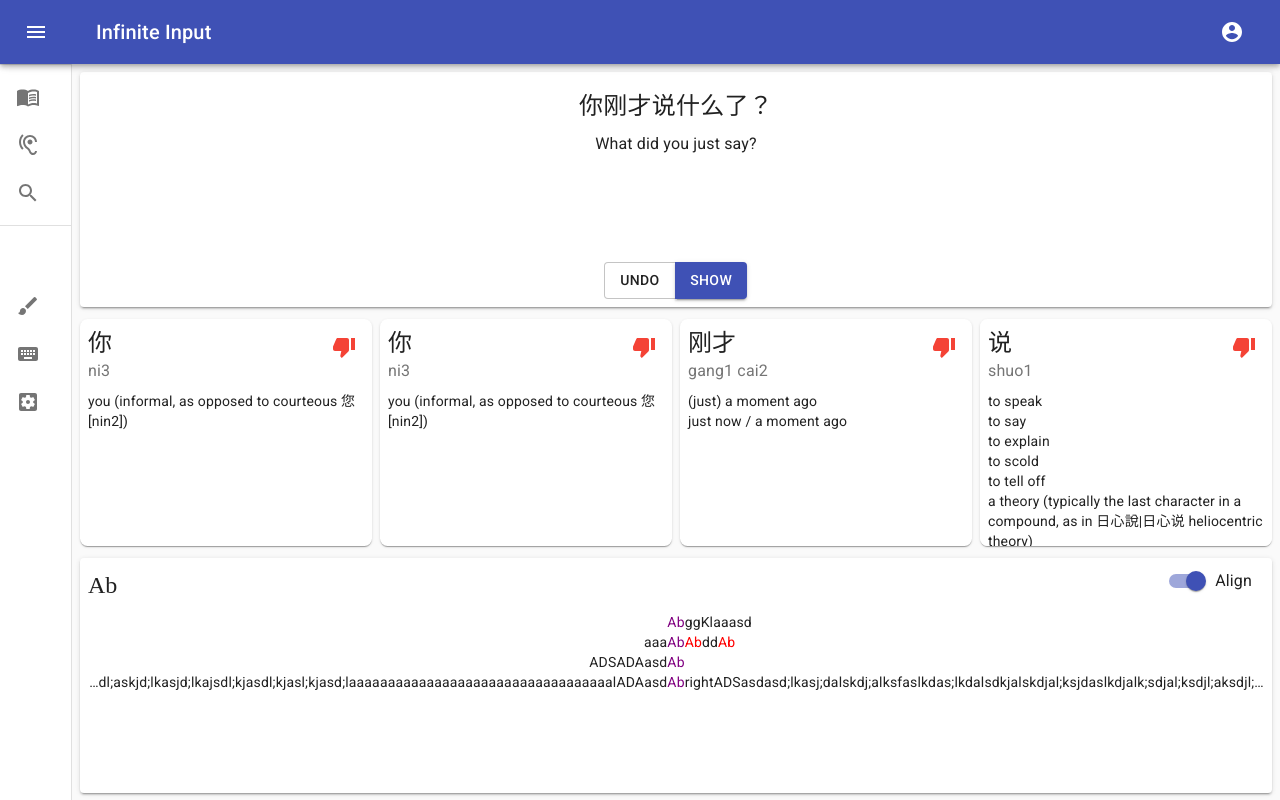
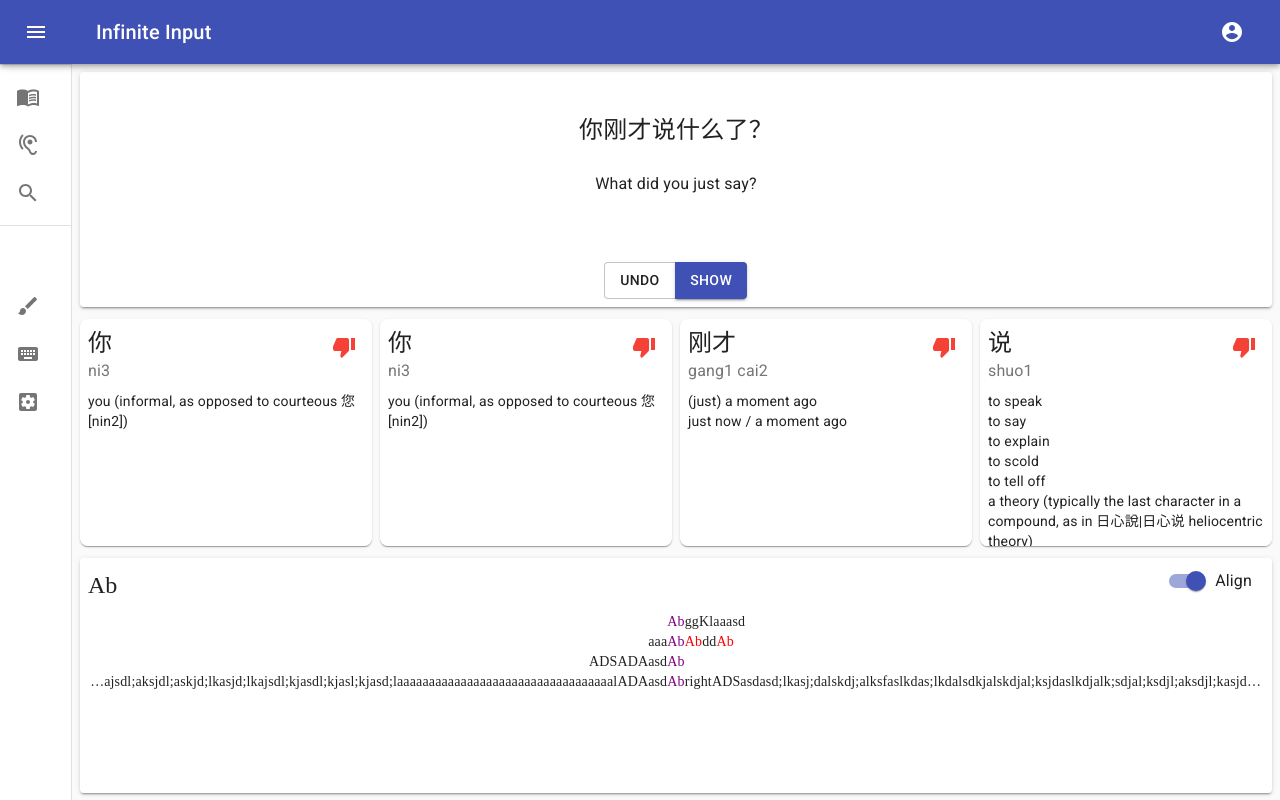
Before and after one commit to xavier-taylor/infinite-input, a React (Create React App) app in the folder webapp/: page / in a window 1280 px wide. Built offline with nearby package versions, Linux system fonts and the light colour scheme.

Commit message:
made chinese font a global setting with html lang attribute

```diff
--- a/webapp/src/Components/App.tsx
+++ b/webapp/src/Components/App.tsx
@@ -7,7 +7,18 @@ import Study from './Study';
 import { ThemeProvider } from '@material-ui/styles';
 import { createMuiTheme } from '@material-ui/core';
 
-const baseTheme = createMuiTheme();
+const baseTheme = createMuiTheme({
+  overrides: {
+    MuiCssBaseline: {
+      '@global': {
+        ':lang(zh)': {
+          // any component with lang='zh' will get this font
+          fontFamily: "'Noto Serif SC', serif",
+        },
+      },
+    },
+  },
+});
 
 const useStyles = makeStyles((theme) => ({
   root: {
--- a/webapp/src/Components/Concordance.tsx
+++ b/webapp/src/Components/Concordance.tsx
@@ -1,27 +1,10 @@
-import React, { useState } from 'react';
+import React from 'react';
+import { makeStyles, createStyles, Theme } from '@material-ui/core/styles';
+
 import {
-  makeStyles,
-  createStyles,
-  Theme,
-  useTheme,
-} from '@material-ui/core/styles';
-
-import { ThumbDown } from '@material-ui/icons';
-import {
-  Button,
-  ButtonGroup,
-  Container,
-  Grid,
-  Paper,
-  Box,
-  Typography,
-  Link,
   Card,
-  useMediaQuery,
-  CardActions,
   CardHeader,
   CardContent,
-  IconButton,
   FormControlLabel,
   Switch,
 } from '@material-ui/core';
@@ -103,14 +86,20 @@ const sentences = [
     ],
   },
 ];
+
+interface word {
+  hanzi: string;
+}
+interface accumulator {
+  before: word[];
+  first: word | undefined;
+  after: word[];
+}
+
 const useStyles = makeStyles((theme: Theme) =>
   createStyles({
     card: {
       height: '100%',
-    },
-    hanzi: {
-      // TODO move this into the theme
-      fontFamily: "'Noto Serif SC', serif",
     },
     cardHeaderRoot: {
       padding: theme.spacing(1),
@@ -135,7 +124,6 @@ const useStyles = makeStyles((theme: Theme) =>
       color: 'purple',
     },
     table: {
-      //   tableLayout: 'auto',
       width: '100%',
       borderSpacing: '0px',
     },
@@ -145,17 +133,13 @@ const useStyles = makeStyles((theme: Theme) =>
       overflow: 'hidden',
       textOverflow: 'ellipsis',
       whiteSpace: 'nowrap',
-      width: '50%', // TODO this insane combination of width and maxWidth works, but
+      width: '50%', // NOTE this insane combination of width and maxWidth works, but
       // doesnt seem like something I should rely on. Can I get advise on how to do this in a different way?
       maxWidth: '0',
-      //   overflowX: 'auto',
-      //   textOverflow: 'clip', // ellipsis is broken in Chrome! TODO look at fix
-      //   whiteSpace: 'nowrap', //everything said i need to use this for textOverflow, but actually dont seem to?
     },
     keyWord: {
       padding: '0px',
       whiteSpace: 'nowrap',
-      //   overflowX: 'auto',
     },
     before: {
       direction: 'rtl',
@@ -184,9 +168,8 @@ const Concordance: React.FC<ConcordanceProps> = ({}) => {
         classes={{
           action: classes.cardHeaderAction,
           root: classes.cardHeaderRoot,
-          title: classes.hanzi, // TODO how can I put common rules like this hanzi one in the theme etc?
         }}
-        title={searchWord}
+        title={<span lang="zh">{searchWord}</span>}
         action={
           <FormControlLabel
             control={
@@ -209,14 +192,6 @@ const Concordance: React.FC<ConcordanceProps> = ({}) => {
             <col className={classes.context} />
           </colgroup>
           {sentences.map((sentence, i) => {
-            interface word {
-              hanzi: string;
-            }
-            interface accumulator {
-              before: word[];
-              first: word | undefined;
-              after: word[];
-            }
             const a = sentence.words.reduce<accumulator>(
               (acc, cur, i) => {
                 // TODO proofread this logic, I was tired
@@ -235,7 +210,7 @@ const Concordance: React.FC<ConcordanceProps> = ({}) => {
             // for the 'center' to work, we need to still render something...
             // TODO these keys aren't proper keys!!!
             return (
-              <tr className={classes.sentence}>
+              <tr lang="zh" className={classes.sentence}>
                 <td
                   //   style={{ width: '200px' }}
                   className={clsx(classes.sentenceFragment, classes.before)}
@@ -262,36 +237,6 @@ const Concordance: React.FC<ConcordanceProps> = ({}) => {
                   ))}
                 </td>
               </tr>
-
-              //   <div className={classes.sentence} key={i}>
-              //     {sentence.words.map(
-              //       function (
-              //         this: { searchWordFirstI: number | undefined },
-              //         word,
-              //         i
-              //       ) {
-              //         // TODO make this more beautiful, perhaps move to helper function
-              //         const isSearchWord = word.hanzi === searchWord;
-              //         let isFirstSW = false;
-              //         if (this.searchWordFirstI === undefined && isSearchWord) {
-              //           this.searchWordFirstI = i;
-              //           isFirstSW = true;
-              //         }
-
-              //         return (
-              //           <span
-              //             className={clsx(
-              //               isSearchWord && classes.searchWord,
-              //               isFirstSW && classes.firstSW
-              //             )}
-              //           >
-              //             {word.hanzi}
-              //           </span>
-              //         );
-              //       },
-              //       { searchWordFirstI: undefined }
-              //     )}
-              //   </div>
             );
           })}
         </table>
--- a/webapp/src/Components/Study.tsx
+++ b/webapp/src/Components/Study.tsx
@@ -135,9 +135,6 @@ const sentences = [
 // TODO tidy up the CSS - it got pretty disorderly - even the layout of the first two rows is needlessly messy and complicated
 const useStyles = makeStyles((theme: Theme) =>
   createStyles({
-    hanzi: {
-      fontFamily: "'Noto Serif SC', serif",
-    },
     buttonGroupGrouped: {
       // fontFamily: "'Roboto Mono', monospace",
       width: '50%', // works for 2 buttons with similar length labels
@@ -269,12 +266,12 @@ const Study: React.FC<StudyProps> = ({ drawerOpen }) => {
         >
           <CardContent>
             <Typography
-              className={clsx(classes.sentenceHanzi, classes.hanzi)}
+              className={classes.sentenceHanzi}
               variant="body1"
               gutterBottom
               align="center"
             >
-              {sentence.hanzi}
+              <p lang="zh">{sentence.hanzi}</p>
             </Typography>
             <Typography variant="body1" gutterBottom align="center">
               {sentence.english}
@@ -323,9 +320,8 @@ const Study: React.FC<StudyProps> = ({ drawerOpen }) => {
                 classes={{
                   action: classes.cardHeaderAction,
                   root: classes.cardHeaderRoot,
-                  title: classes.hanzi,
                 }}
-                title={word.hanzi}
+                title={<span lang="zh">{word.hanzi}</span>}
                 subheader={word.pinyin}
                 action={
                   <IconButton>
```
